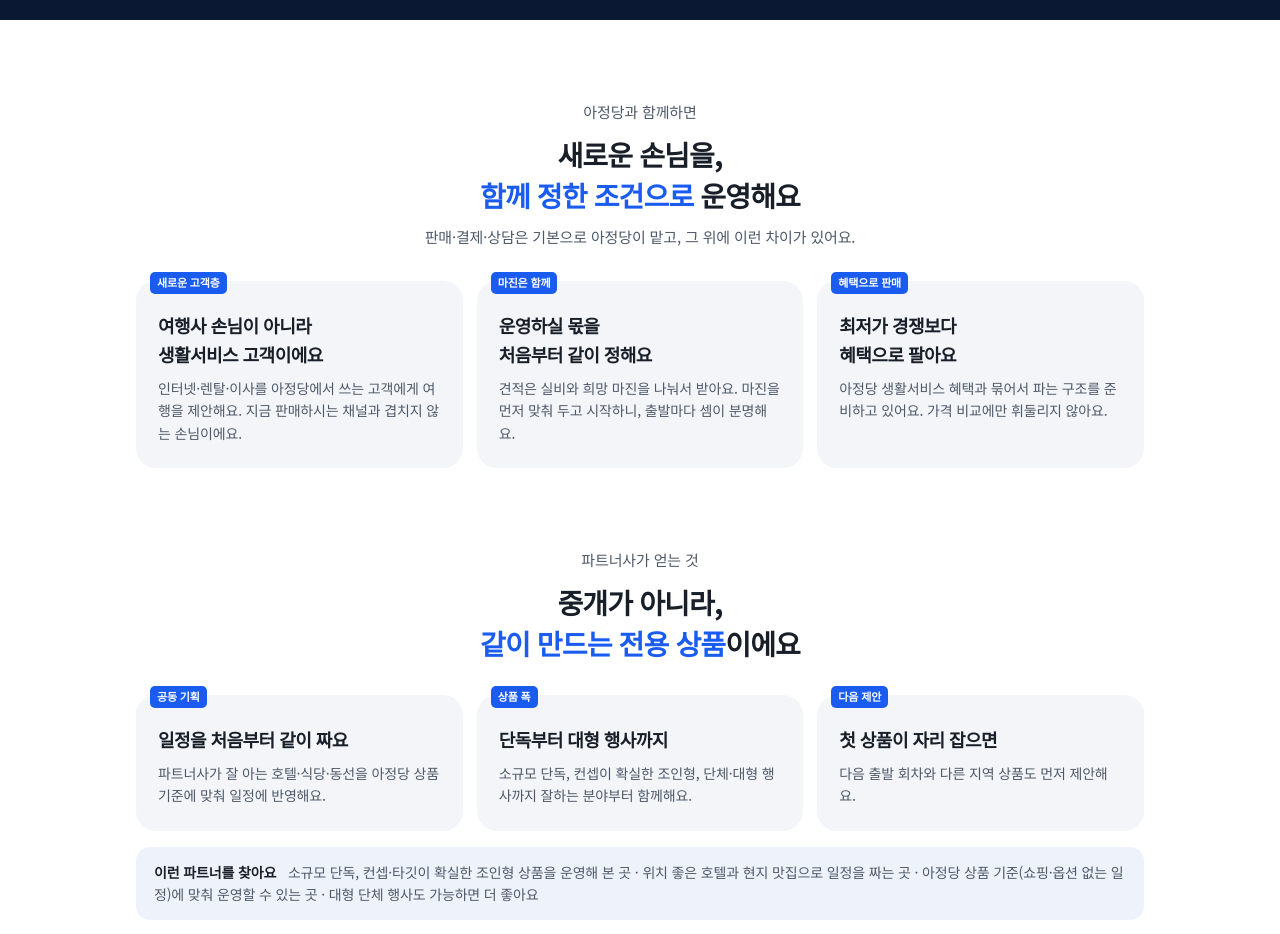
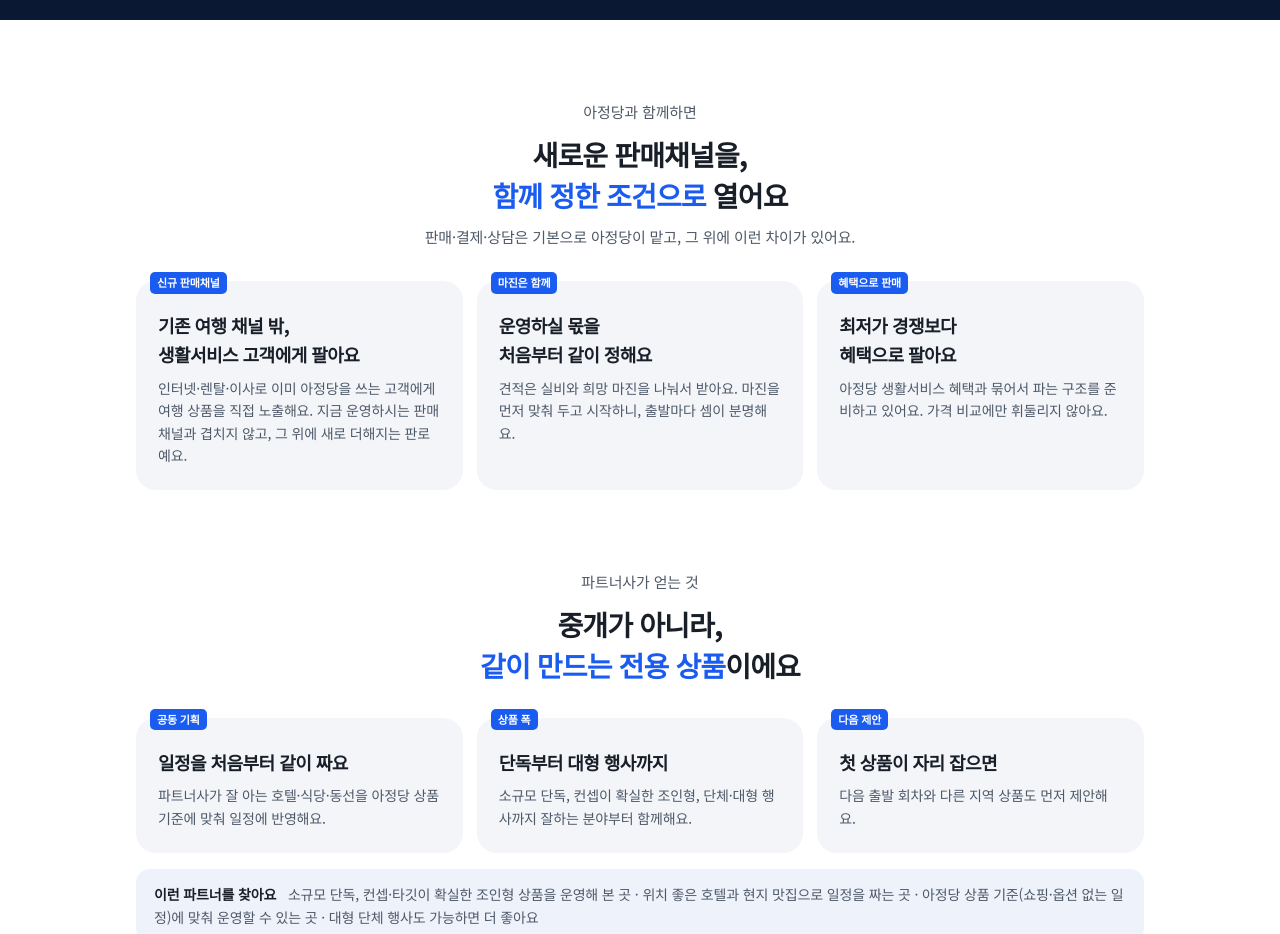
Before and after one commit to jeky5546-maker/ajd-travel-partner, a plain HTML site: page index.html in a window 1280 px wide. Shown: the part 1680-2614 px from the top of the page. Drawn offline with Linux system fonts and the light colour scheme.

Commit message:
같이 운영 섹션 문구를 신규 판매채널 관점으로 수정
Co-Authored-By: Claude Opus 5.5 <noreply@anthropic.com>

```diff
--- a/index.html
+++ b/index.html
@@ -404,11 +404,11 @@ footer{margin-top:0}
   <section class="wrap" aria-labelledby="ops-h">
     <div class="center">
       <p class="k">아정당과 함께하면</p>
-      <h2 id="ops-h">새로운 손님을,<br><span class="b">함께 정한 조건으로</span> 운영해요</h2>
+      <h2 id="ops-h">새로운 판매채널을,<br><span class="b">함께 정한 조건으로</span> 열어요</h2>
       <p class="d">판매·결제·상담은 기본으로 아정당이 맡고, 그 위에 이런 차이가 있어요.</p>
     </div>
     <div class="cards">
-      <div class="card"><span class="lbl">새로운 고객층</span><h3>여행사 손님이 아니라<br>생활서비스 고객이에요</h3><p>인터넷·렌탈·이사를 아정당에서 쓰는 고객에게 여행을 제안해요. 지금 판매하시는 채널과 겹치지 않는 손님이에요.</p></div>
+      <div class="card"><span class="lbl">신규 판매채널</span><h3>기존 여행 채널 밖,<br>생활서비스 고객에게 팔아요</h3><p>인터넷·렌탈·이사로 이미 아정당을 쓰는 고객에게 여행 상품을 직접 노출해요. 지금 운영하시는 판매채널과 겹치지 않고, 그 위에 새로 더해지는 판로예요.</p></div>
       <div class="card"><span class="lbl">마진은 함께</span><h3>운영하실 몫을<br>처음부터 같이 정해요</h3><p>견적은 실비와 희망 마진을 나눠서 받아요. 마진을 먼저 맞춰 두고 시작하니, 출발마다 셈이 분명해요.</p></div>
       <div class="card"><span class="lbl">혜택으로 판매</span><h3>최저가 경쟁보다<br>혜택으로 팔아요</h3><p>아정당 생활서비스 혜택과 묶어서 파는 구조를 준비하고 있어요. 가격 비교에만 휘둘리지 않아요.</p></div>
     </div>
```
